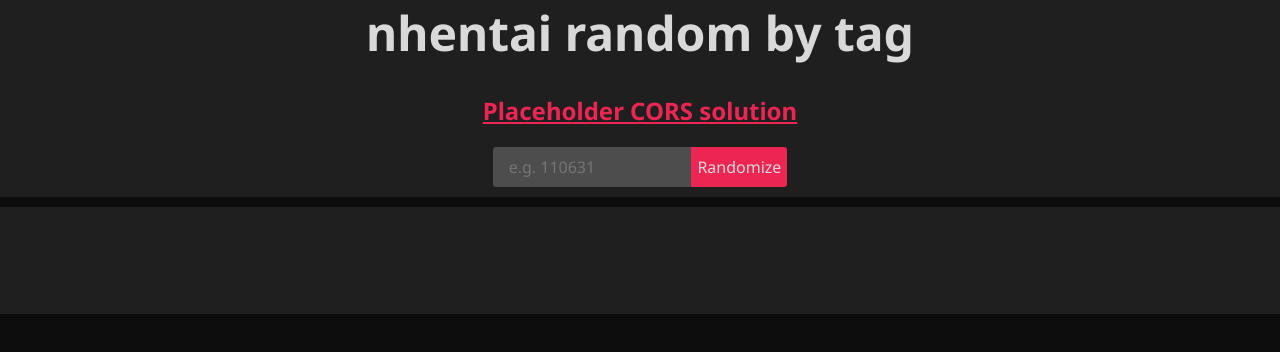
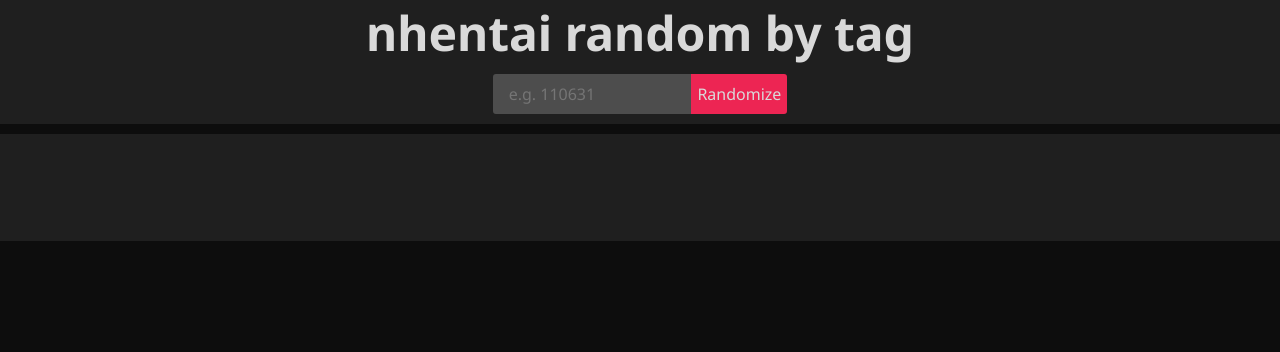
Before and after one commit to Norkiert/Norkiert.github.io, a plain HTML site: page index.html in a window 1280 px wide. Drawn offline with Linux system fonts and the light colour scheme.

Commit message:
Update index.html

```diff
--- a/index.html
+++ b/index.html
@@ -14,7 +14,6 @@
 
     </nav>
     <div class= "navi">
-        <h2><a class="CORS" href="https://cors-anywhere.herokuapp.com/corsdemo">Placeholder CORS solution</a></h2>
         <input id="tagi" required="yes" type="search" name="q" value="" autofocus autocapitalize="none" placeholder="e.g. 110631">
         <button id="karakan" onclick="randomizer()">Randomize</button>
     </div>
```
